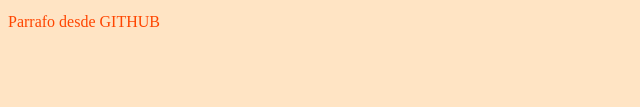
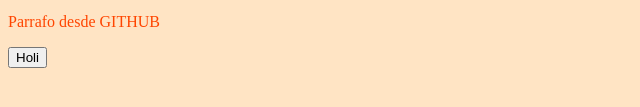
Before and after one commit to dieg546/CursoGit1, a plain HTML site: page index.html in a window 1280 px wide. Shown: the part 169-276 px from the top of the page, without its empty margins (0-640 px from the left). Drawn offline with Linux system fonts and the light colour scheme.

Commit message:
Commit desde la rama JS

```diff
--- a/index.html
+++ b/index.html
@@ -16,6 +16,8 @@
 
     <p>Parrafo desde GITHUB</p>
 
+    <button onclick="saludo();">Holi</button>
+
     <script src="styles/js/index.js"></script>
 </body>
 </html>
--- a/styles/js/index.js
+++ b/styles/js/index.js
@@ -0,0 +1,5 @@
+function saludo(){
+
+    alert('Hola, vamos bien, tu puedes Diego')
+
+}
```
Also changed, not shown: styles/css/styles.css (line endings or trailing spaces).
